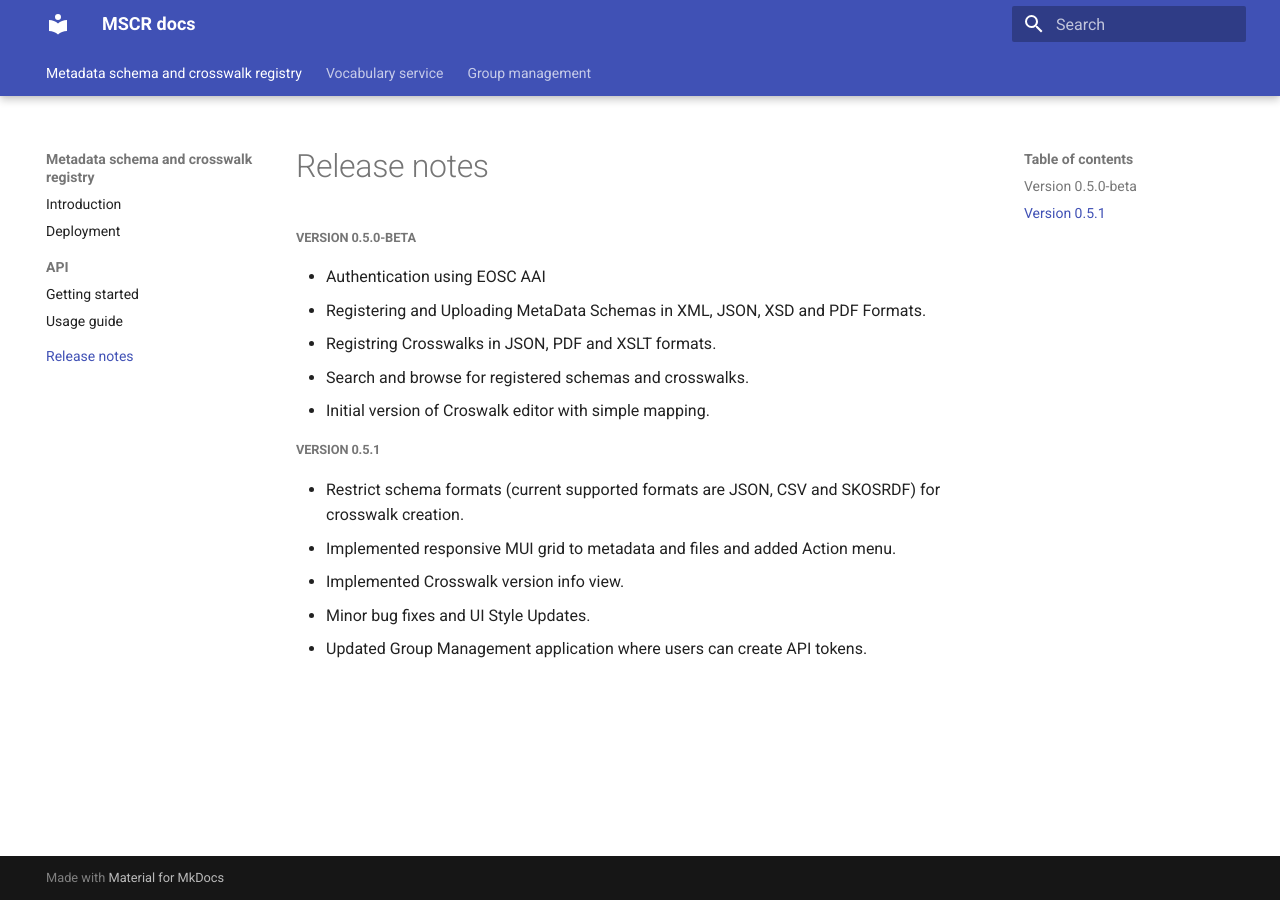
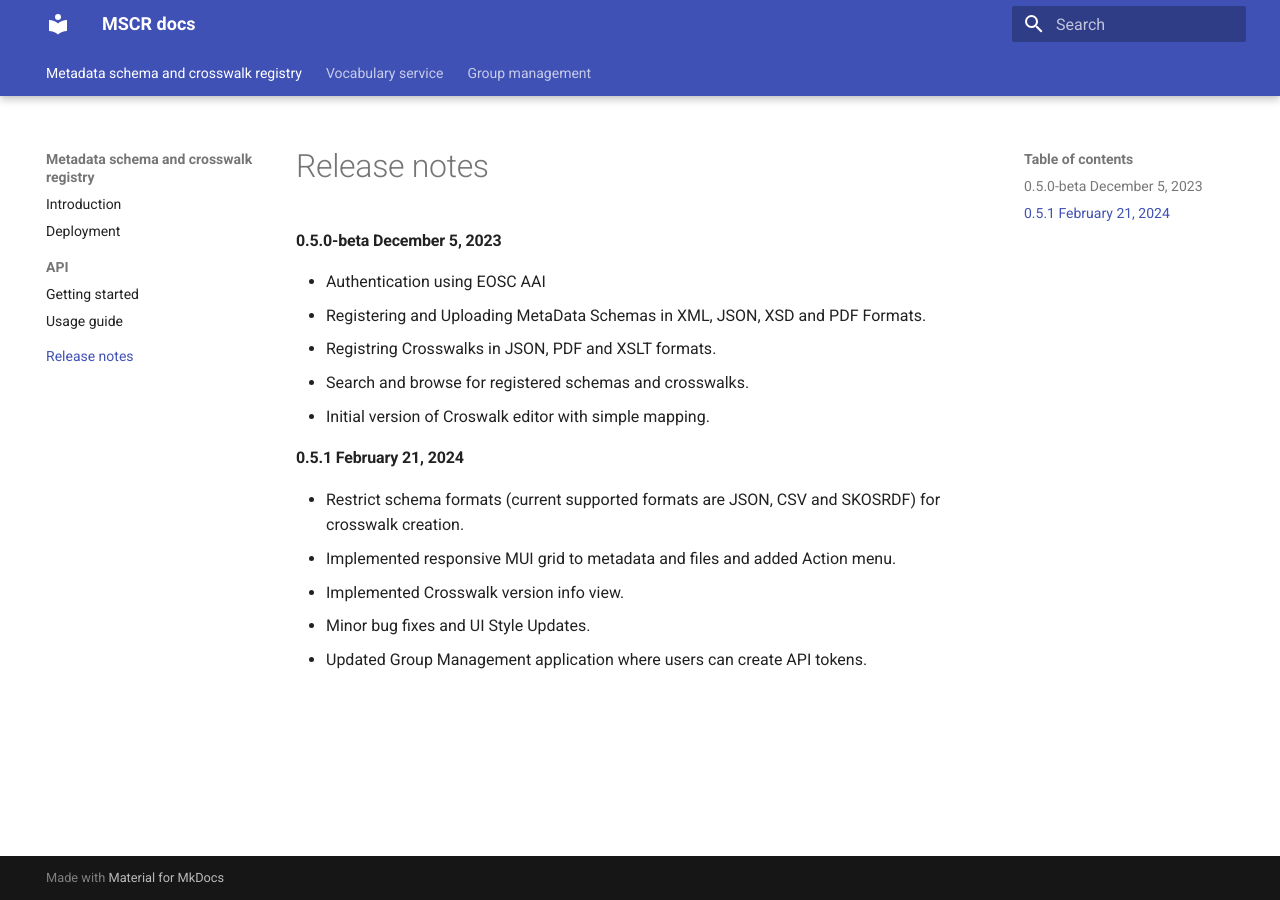
Before and after one commit to CSCfi/mscr-docs, an MkDocs documentation site: the page built from docs/mscr/release-notes.md, in a window 1280 px wide. Built offline with MkDocs 1.6.1 and Material for MkDocs 9.7.7, drawn with Linux system fonts in a browser that asks for light colours.

Commit message:
Added Dates in release notes

```diff
--- a/docs/mscr/release-notes.md
+++ b/docs/mscr/release-notes.md
@@ -1,7 +1,7 @@
 # Release notes
 
 
-##### Version 0.5.0-beta
+#### 0.5.0-beta December 5, 2023
 
 - Authentication using EOSC AAI
 - Registering and Uploading MetaData Schemas in XML, JSON, XSD and PDF Formats.
@@ -9,7 +9,7 @@
 - Search and browse for registered schemas and crosswalks.
 - Initial version of Croswalk editor with simple mapping.
 
-##### Version 0.5.1
+#### 0.5.1 February 21, 2024
 - Restrict schema formats (current supported formats are JSON, CSV and SKOSRDF) for crosswalk creation.
 - Implemented responsive MUI grid to metadata and files and added Action menu.
 - Implemented Crosswalk version info view.
```
